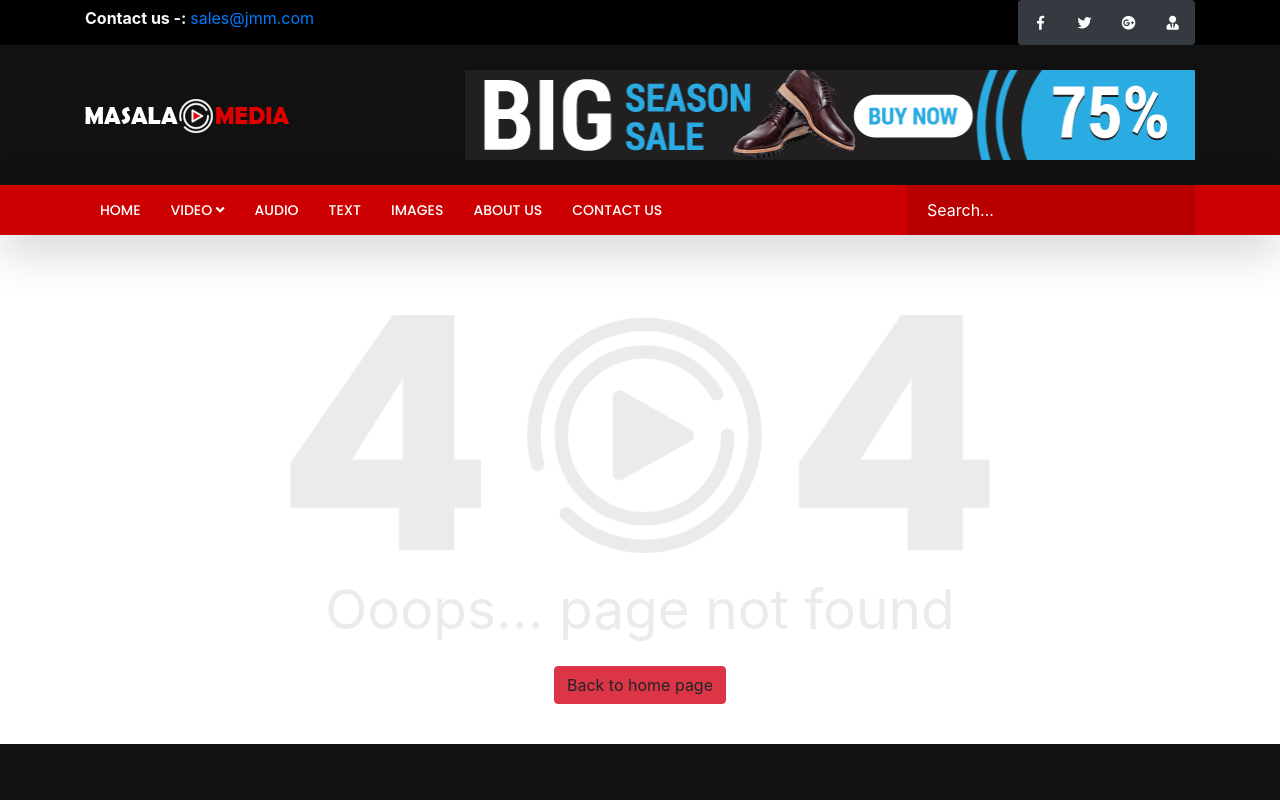
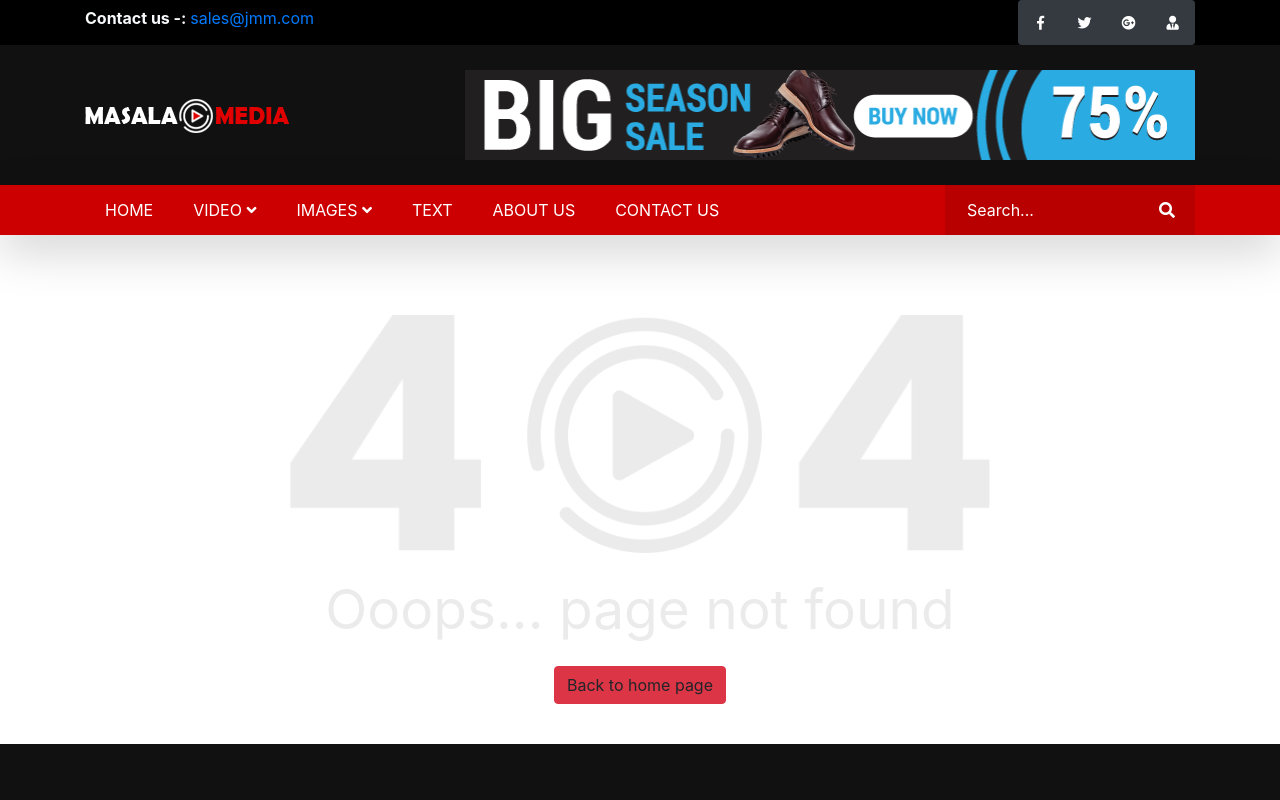
Before and after one commit to mobprodigital/boogletv, an Angular app: page /category/1 in a window 1280 px wide. Shown: the top 800 px of the page. Built offline with nearby package versions, Linux system fonts and the light colour scheme.

Commit message:
header mega menu added

```diff
--- a/src/app/components/header/header.component.css
+++ b/src/app/components/header/header.component.css
@@ -29,222 +29,181 @@
 
 /* nav menu css */
 
-ul.main-nav {
+ul.main-menu,
+ul.main-menu ul {
+  padding: 0;
   margin: 0;
-  padding: 0;
   list-style: none;
   list-style-type: none;
-  display: flex;
-  justify-content: flex-start;
+  display: block;
 }
 
-ul.main-nav>li.main-nav-item {
+ul.main-menu>li>ul {
+  display: none;
+  position: absolute;
+  z-index: 1;
+  top: 45px;
+  top: 49.5px;
+  min-width: 100%;
+  animation-name: nav-anim;
+  animation-duration: 0.25s;
+  animation-fill-mode: forwards;
+}
+
+ul.main-menu>li {
+  float: left;
   position: relative;
 }
 
-/* ul.main-nav>li.main-nav-item:hover>ul.sub-menu {
+ul.main-menu li a:not(.post-link) {
   display: block;
-}
- */
-
-a.main-nav-link {
+  min-height: 50px;
+  line-height: 50px;
+  padding-left: 20px;
+  padding-right: 20px;
+  text-decoration: none;
+  background-color: #CC0000;
   color: #fff;
-  background-color: rgba(0, 0, 0, 0);
-  min-height: 50px;
-  text-align: center;
-  line-height: 50px;
-  display: block;
-  padding: 0 15px;
   cursor: pointer;
+  text-transform: uppercase;
   white-space: nowrap;
-  text-transform: uppercase;
-  font-weight: 500;
-  font-family: 'Poppins', sans-serif;
-  font-size: 14px;
-  text-decoration: none;
 }
 
-a.main-nav-link:hover {
-  background-color: rgba(0, 0, 0, 0.21);
+ul.main-menu li a:not(.post-link):hover {
+  background-color: #9c0101;
 }
-a.main-nav-link:hover + ul {
+
+ul.main-menu>li:hover>ul {
   display: block;
 }
 
-a.main-nav-link.sub-menu-link {
-  background-color: rgba(0, 0, 0, 0.51);
+/* mega menu */
+
+ul.main-menu>li>ul.mega-menu {
+  width: 58em;
+  background-color: #000;
+  display: none;
+  justify-content: center;
+  min-height: 215px;
 }
 
-a.main-nav-link.sub-menu-link:hover {
-  background-color: rgb(204, 0, 0);
+ul.main-menu>li:hover>ul.mega-menu {
+  display: flex;
 }
 
-li.main-nav-item>ul.sub-menu {
-  position: absolute;
-  top: 50px;
-  list-style: none;
-  margin: 0;
-  padding: 0;
-  z-index: 1;
-  /* display: none; */
+ul.main-menu>li>ul.mega-menu>li>a {
+  line-height: 2;
+  min-height: auto;
+  padding: 0 8px;
+  font-size: 12px;
+  margin: 9px 8px;
 }
 
-nav.app-nav {
-  display: flex;
-  justify-content: space-between;
+ul.main-menu>li>ul.mega-menu>li>ul {
+  position: absolute;
+  left: 0;
+  width: 100%;
+  display: none;
+  justify-content: center;
+  animation-name: nav-anim;
+  animation-duration: 0.25s;
+  animation-fill-mode: forwards;
 }
 
-input.nav-search-box::placeholder {
-  color: #fff;
+ul.main-menu>li>ul.mega-menu>li:hover>ul {
+  display: flex;
 }
 
-input.nav-search-box {
+ul.main-menu>li>ul.mega-menu>li>ul>li {
+  flex-basis: 25%;
+}
+
+ul.mega-menu .imgs-image {
+  height: 125px;
+}
+
+ul.main-menu>li>ul.mega-menu a.post-link {
+  color: #fff;
+  text-overflow: ellipsis;
+  white-space: nowrap;
+  text-align: center;
+  display: block;
+  overflow: hidden;
+  font-size: 12px;
+}
+ul.main-menu>li>ul.mega-menu a.post-link:hover{
+  color: #9c0101;
+}
+
+@keyframes nav-anim {
+  from {
+    opacity: 0;
+    transform: translateY(10px);
+  }
+  to {
+    opacity: 1;
+    transform: translateY(0px);
+  }
+}
+
+/* mega menu end */
+
+/* nav menu end */
+
+.search-wrap {
+  position: relative;
+  height: 50px;
+}
+
+.search-wrap>input {
+  margin: 0;
   border: 0;
   background-color: #b80000;
   color: #FFFFFF;
   display: block;
+  position: absolute;
+  top: 0;
+  left: auto;
+  right: 0;
+  bottom: 0;
+  padding-right: 55px;
   max-width: none;
-  width: 100%;
-  height: 50px;
-  padding: 0 20px;
+  width: 250px;
+  height: 100%;
+  padding-left: 22px;
 }
 
-input.nav-search-box:hover,
-input.nav-search-box:focus {
-  outline: 0 none;
+.search-wrap>i {
+  position: absolute;
+  color: #FFFFFF;
+  top: 50%;
+  right: 20px;
+  pointer-events: none;
+  transform: translateY(-50%);
+  -webkit-transform: translateY(-50%);
+  -ms-transform: translateY(-50%);
 }
 
-.btn-wrap,
-.logo-wrap {
-  display: none;
+::placeholder {
+  /* Chrome, Firefox, Opera, Safari 10.1+ */
+  color: #fff;
+  opacity: 1;
+  /* Firefox */
 }
 
-.main-menu-wrapper.hide-main-menu {
-  display: block;
+:-ms-input-placeholder {
+  /* Internet Explorer 10-11 */
+  color: #fff;
 }
 
-.main-menu-wrapper .mob-close-btn-wrap,
-.main-menu-wrapper .mob-social-menu-wrap {
-  display: none;
+::-ms-input-placeholder {
+  /* Microsoft Edge */
+  color: #fff;
 }
-
-/* nav menu end */
 
 @media screen and (max-width: 1200px) {}
 
-@media screen and (max-width: 992px) {
-  .btn-wrap,
-  .logo-wrap {
-    display: block;
-  }
-  .main-menu-wrapper {
-    /* display: none; */
-    position: fixed;
-    top: 0;
-    left: 0;
-    height: 100vh;
-    right: 0;
-    background-color: rgb(0, 0, 0);
-    z-index: 5;
-    animation-duration: 0.25s;
-    background-image: url("/assets/images/banner/mobile-menu-bg.jpg");
-    background-size: cover;
-    background-position: center center;
-  }
-  .main-menu-wrapper.hide-main-menu {
-    display: none;
-  }
-  .contact-text {
-    padding: 3px 0 12px 0;
-  }
-  /* mobile menu */
-  .app-nav {
-    display: flex;
-    justify-content: space-between;
-    align-items: center;
-  }
-  .app-nav>div {
-    flex-basis: 33.33%;
-    flex-grow: 0;
-    flex-shrink: 0;
-  }
-  .app-nav>.btn-wrap {
-    display: flex;
-    justify-content: flex-start;
-    align-items: center;
-  }
-  .app-nav>.logo-wrap>img {
-    width: 100%;
-    height: auto;
-    margin: 10px 0;
-  }
-  button.mob-nav-btn {
-    background-color: transparent;
-    border: solid 1px #ffffff85;
-    overflow: auto;
-    width: 30px;
-    height: 30px;
-    cursor: pointer;
-  }
-  button.mob-nav-btn:active,
-  button.mob-nav-btn:focus {
-    outline: 0 none;
-  }
-  button.mob-nav-btn>span {
-    display: block;
-    width: 17px;
-    height: 1px;
-    background-color: #fff;
-    margin: 5px 0;
-  }
-  .main-menu-wrapper .mob-close-btn-wrap,
-  .main-menu-wrapper .mob-social-menu-wrap {
-    text-align: center;
-    display: block;
-  }
-  .mob-close-btn-wrap button {
-    background-color: transparent;
-    color: gray;
-    border: 0 none;
-    font-size: 30px;
-  }
-  .mob-social-menu-wrap button {
-    margin: 0px 10px;
-  }
-  .main-menu-wrapper>.mob-menu-sec {
-    margin: 20px 0;
-  }
-  ul.main-nav {
-    flex-direction: column;
-  }
-  a.main-nav-link {
-    text-align: left;
-    transition: color 0.25s;
-    font-size: 16px;
-  }
-  a.main-nav-link:hover {
-    color: #b80000;
-  }
-  a.main-nav-link.sub-menu-link:hover {
-    background-color: transparent;
-    color: #b80000;
-  }
-  a.main-nav-link>i {
-    float: right;
-    border: solid 0.5px rgb(62, 62, 62);
-    width: 25px;
-    height: 25px;
-    text-align: center;
-    padding-top: 3px;
-    margin-top: 12px;
-  }
-  li.main-nav-item>ul.sub-menu {
-    position: static;
-    width: 100%;
-    list-style: circle;
-    padding: 0px 44px;
-  }
-}
+@media screen and (max-width: 992px) {}
 
 @media screen and (max-width: 768px) {}
 
--- a/src/app/components/header/header.component.html
+++ b/src/app/components/header/header.component.html
@@ -51,67 +51,81 @@
 
   <section class="main-nav theme-bg shadow-lg">
     <div class="container">
-      <section class="app-nav mobile-menu-wrap">
-
-      </section>
-      <nav class="app-nav app-nav-desktop">
-        <div class="btn-wrap">
-          <button (click)="toggleMobileMenu(true)" type="button" class="mob-nav-btn">
-            <span></span>
-            <span></span>
-            <span></span>
-          </button>
+      <div class="row justify-content-between">
+        <nav class="col-auto">
+          <ul class="main-menu">
+            <li>
+              <a>Home</a>
+            </li>
+            <li>
+              <a>Video
+                <i class="fas fa-angle-down"></i>
+              </a>
+              <ul *ngIf="videoListByCategory.length > 0" class="mega-menu">
+                <li *ngFor="let mgMenu of videoListByCategory">
+                  <a>{{mgMenu.name}}</a>
+                  <ul >
+                    <li *ngFor="let mmgVideo of mgMenu.videos">
+                      <article class="imgs-single">
+                        <div class="imgs-image"
+                        [ngStyle]="{'background-image' : 'url(' + mmgVideo.thumbnails.large + ')'}"
+                        >
+                          <i class="fas fa-play play-btn"></i>
                         </div>
-        <div class="logo-wrap">
-          <img src="assets/images/logo/logo.png" alt="">
+                        <div class="imgs-captions">
+                          <div class="imgs-title">
+                            <a class="post-link">{{mmgVideo.title}}</a>
                           </div>
-
-        <div [ngClass]="{'hide-main-menu' : !showMobMenu}" class="main-menu-wrapper">
-          <div class="mob-menu-sec mob-close-btn-wrap">
-            <button (click)="toggleMobileMenu(false)" type="button">
-              <i class="far fa-times-circle"></i>
-            </button>
                         </div>
-          <div class="mob-menu-sec mob-social-menu-wrap">
-            <button type="button" class="btn-icon btn btn-dark">
-              <i class="fab fa-facebook-f"></i>
-            </button>
-            <button type="button" class="btn-icon btn btn-dark">
-              <i class="fab fa-twitter"></i>
-            </button>
-            <button type="button" class="btn-icon btn btn-dark">
-              <i class="fab fa-google-plus"></i>
-            </button>
-            <button type="button" class="btn-icon btn btn-dark">
-              <i class="fas fa-user-tie"></i>
-            </button>
-          </div>
-          <ul class="mob-menu-sec main-nav">
-            <ng-container *ngIf="mainNavMenu.NavItems && mainNavMenu.NavItems.length > 0">
-              <li class="main-nav-item" *ngFor="let _navItem of mainNavMenu.NavItems">
-                <a (click)="toggleMenu($event, _navItem)" [routerLinkActive]="'active-menu'" class="main-nav-link">{{_navItem.Text}}
-                  <i *ngIf="_navItem.ChildMenu && _navItem.ChildMenu.length > 0" class="fas fa-angle-down" aria-hidden="true"></i>
-                </a>
-                <ng-container *ngIf="_navItem.ChildMenu && _navItem.ChildMenu.length > 0">
-                  <ul *ngFor="let _childMenu of _navItem.ChildMenu" [hidden]="_childMenu.Hidden" class="sub-menu animated fadeIn">
-                    <li *ngFor="let _subNavItem of _childMenu.NavItems" class="sub-menu-item">
-                      <a [routerLinkActive]="'active-menu'" [routerLink]="[_subNavItem.Href, _subNavItem.Text.toLowerCase()]" class="main-nav-link sub-menu-link">{{_subNavItem.Text}}</a>
+                      </article>
                     </li>
                   </ul>
-                </ng-container>
                 </li>
-            </ng-container>
+
               </ul>
-
-        </div>
+            </li>
+            <li>
+              <a>Images
+                <i class="fas fa-angle-down"></i>
+              </a>
+              <ul>
+                <li>
+                  <a>Desktop Wallpapers </a>
+                </li>
+                <li>
+                  <a>3d</a>
+                </li>
+                <li>
+                  <a>Nature</a>
+                </li>
+                <li>
+                  <a>Celebrity</a>
+                </li>
+              </ul>
+            </li>
+            <li>
+              <a>Text</a>
+            </li>
+            <li>
+              <a>About Us</a>
+            </li>
+            <li>
+              <a>Contact Us</a>
+            </li>
+          </ul>
+        </nav>
+        <div class="col-auto">
           <div class="search-div">
             <form action="" method="post">
-            <div>
+              <div class="search-wrap">
                 <input placeholder="Search..." type="search" class="nav-search-box">
+                <i class="fas fa-search"></i>
               </div>
             </form>
           </div>
-      </nav>
+        </div>
+      </div>
+
 
     </div>
   </section>
--- a/src/app/components/header/header.component.ts
+++ b/src/app/components/header/header.component.ts
@@ -1,109 +1,59 @@
 import { Component, OnInit } from '@angular/core';
 import { NavMenu, NavMenuItem } from '../../interfaces/nav-menu.interface';
 import { Router } from '@angular/router';
+import { VideoService } from '../../modules/video/services/video.service';
+import { VideoCategory } from '../../models/video-category.model';
+import { Video } from '../../models/video.model';
+
+
+
+export type VideoByCategory = {
+  name: string;
+  id: string;
+  videos: Video[]
+}
+
 
 @Component({
   selector: 'app-header',
   templateUrl: './header.component.html',
-  styleUrls: ['./header.component.css']
+  styleUrls: ['./header.component.css'],
+  providers: [VideoService]
 })
 export class HeaderComponent implements OnInit {
 
 
-  public mainNavMenu: NavMenu;
-  public showMobMenu: boolean = false;
+  mainNavMenu: NavMenu;
+  videoCategories: VideoCategory[] = [];
+  videoList: Video[] = [];
+  videoListByCategory: VideoByCategory[] = [];
 
-  constructor(private router: Router) {
-    this.feedMenu();
+
+  constructor(private router: Router, private _videoService: VideoService) {
+    this.getVideoData();
   }
 
   ngOnInit() {
+
   }
 
+  public getVideoData() {
+    Promise.all([this._videoService.getAllVideos(), this._videoService.getAllCategories()]).then(
+      ([videos, categories]) => {
+        this.videoCategories = categories;
+        this.videoListByCategory = categories.map(cat => {
+          let _cat: VideoByCategory = {
+            id: cat.id,
+            name: cat.name,
+            videos: videos.filter(vid => vid.categories.find(c => c.id == cat.id))
+          };
+          return _cat;
+        });
 
-  public toggleMenu(ev: MouseEvent, navItem: NavMenuItem) {
-    ev.preventDefault();
-    ev.stopPropagation();
-    if (navItem.ChildMenu && navItem.ChildMenu.length > 0) {
-      navItem.ChildMenu.forEach((menu: NavMenu) => {
-        menu.Hidden = !menu.Hidden;
-      });
-    }
-    else {
-      this.router.navigateByUrl('/' + navItem.Href);
-    }
-  }
+        console.log(this.videoListByCategory);
 
-  public toggleMobileMenu(show: boolean) {
-    this.showMobMenu = show;
-  }
-
-  private feedMenu() {
-    this.mainNavMenu = {
-      NavId: 1,
-      NavName: 'Main nenu',
-      NavItems: [
-        {
-          NavItemId: 11,
-          Href: 'home',
-          Text: 'Home'
-        },
-        {
-          NavItemId: 12,
-          Href: 'video',
-          Text: 'Video',
-          ChildMenu: [
-            {
-              Hidden: true,
-              NavId: 121,
-              NavName: 'Movies',
-              NavItems: [
-                {
-                  Text : 'all',
-                  Href : 'video',
-                  NavItemId : 1210
-                },
-                {
-                  Text: 'Bollywood',
-                  Href: 'video/category',
-                  NavItemId: 1211
-                },
-                {
-                  Text: 'Hollywood',
-                  Href: 'video/category',
-                  NavItemId: 1212
-                },
-              ]
-            }
-          ]
-        },
-        {
-          NavItemId : 13,
-          Href: '',
-          Text: 'Audio'
-        },
-        {
-          NavItemId : 14,
-          Href: '',
-          Text: 'Text'
-        },
-        {
-          NavItemId : 15,
-          Href: '',
-          Text: 'Images'
-        },
-        {
-          NavItemId : 16,
-          Href: '',
-          Text: 'About Us'
-        },
-        {
-          NavItemId : 17,
-          Href: '',
-          Text: 'Contact Us'
-        },
-      ]
-    }
+      }
+    );
   }
 
 }
--- a/src/app/components/home/home.component.html
+++ b/src/app/components/home/home.component.html
@@ -9,7 +9,7 @@
 
       <div class="h-media-inner">
         <div class="h-play-btn">
-          <i (click)="playVideo(lVdo.id)" class="fas fa-play"></i>
+          <i (click)="playVideo($event, lVdo.id)" class="fas fa-play"></i>
         </div>
         <div class="h-media-title">
           {{lVdo.title}}
--- a/src/app/components/home/home.component.ts
+++ b/src/app/components/home/home.component.ts
@@ -99,7 +99,6 @@ export class HomeComponent implements OnInit, AfterViewInit {
 
     this._videoService.getAllCategories().then(catList => {
       this.videoCategoryList = catList;
-      console.log(catList);
     });
   }
 
```
Also changed, not shown: src/app/interfaces/nav-menu.interface.ts (+11 -10 lines), src/styles.css (+5 -32 lines). Lines whose indentation alone changed are shown as unchanged.
